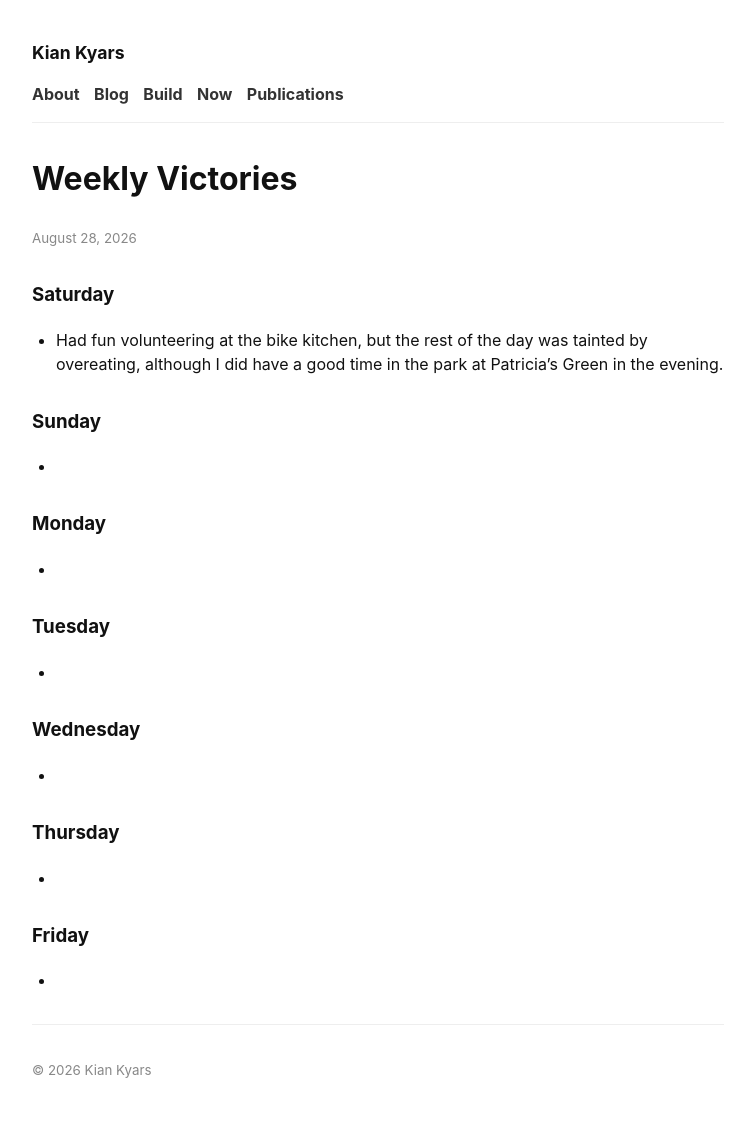
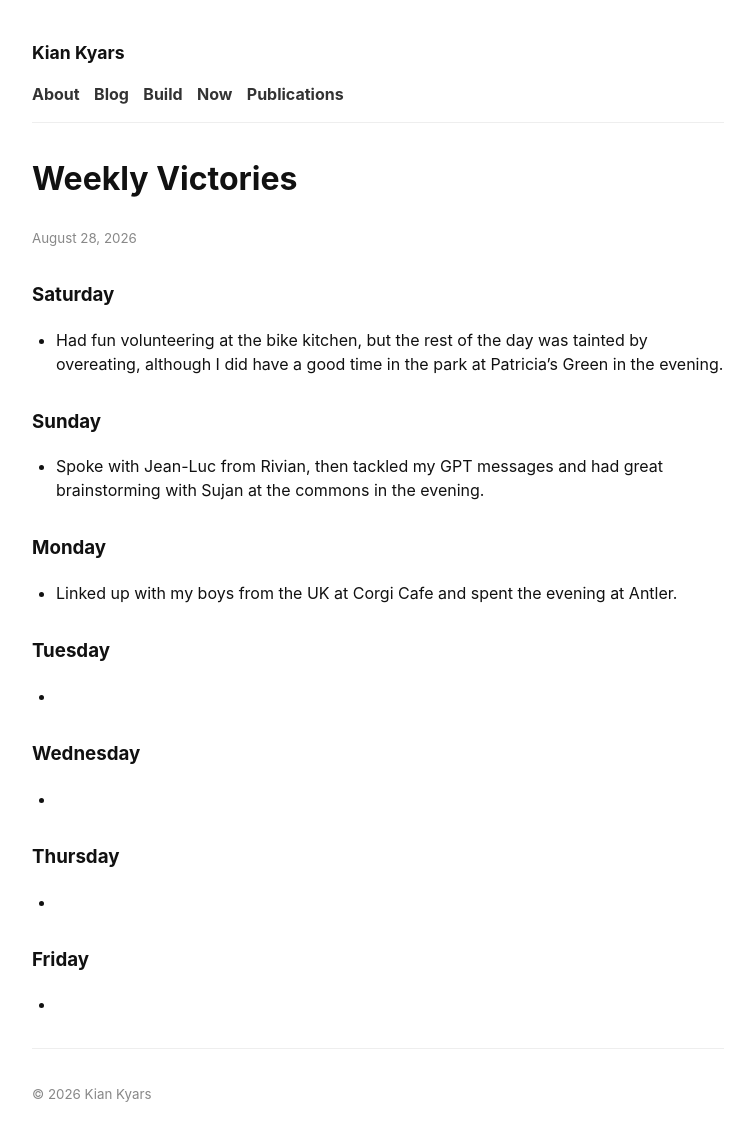
Before and after one commit to kiankyars/kiankyars.github.io, a Jekyll site: the page built from _posts/weekly-victories/2026-08-28-weekly-victories.md, in a window 1280 px wide. Shown: the whole page, without its empty margins (262-1015 px from the left). Built offline with Jekyll 4.4.1, drawn with Linux system fonts in a browser that asks for light colours; before the commit the page ends 1121 px from its top, so only the background shows below that.

Commit message:
Add Sunday and Monday weekly victories.
Co-authored-by: Cursor <cursoragent@cursor.com>

```diff
--- a/_posts/weekly-victories/2026-08-28-weekly-victories.md
+++ b/_posts/weekly-victories/2026-08-28-weekly-victories.md
@@ -11,11 +11,11 @@ categories: reflection
 
 ### Sunday
 
--
+- Spoke with Jean-Luc from Rivian, then tackled my GPT messages and had great brainstorming with Sujan at the commons in the evening.
 
 ### Monday
 
--
+- Linked up with my boys from the UK at Corgi Cafe and spent the evening at Antler.
 
 ### Tuesday
 
```
